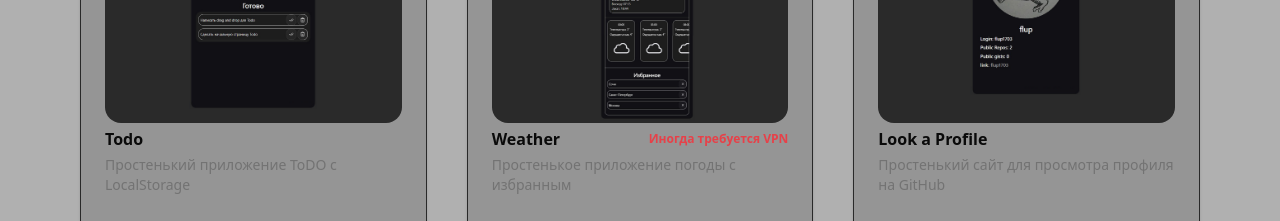
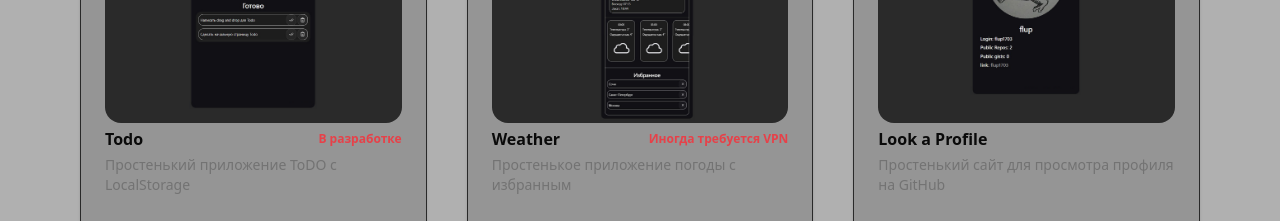
Before and after one commit to flup1703/my-portfolio, a Next.js app: page / in a window 1280 px wide. Shown: the part 3660-3881 px from the top of the page. Built offline with nearby package versions, Linux system fonts and the light colour scheme.

Commit message:
refactor(mp-30): добавил примечание к Todo
добавил примечание к проекту Todo, о том что он ещё не доработан.

closes issue #30

```diff
--- a/src/components/Project/Project.jsx
+++ b/src/components/Project/Project.jsx
@@ -13,7 +13,7 @@ export default function Project() {
             description="Простенький приложение ToDO с LocalStorage"
             tags={["JavaScript", "TypeScript", "Tailwind", "Zustand", "LocalStorage"]}
             href={'Todo'}
-            note=''
+            note='В разработке'
           />
           <ProjectCard
             projectImage={"fas fa-cloud"}
```
